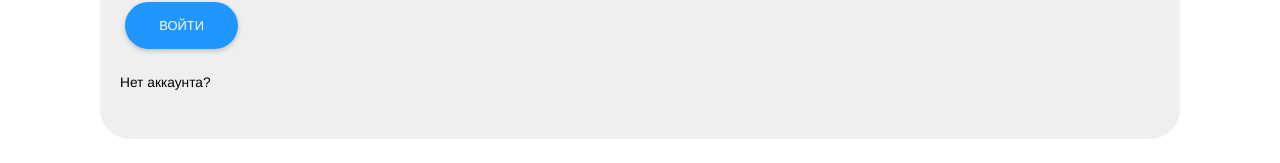
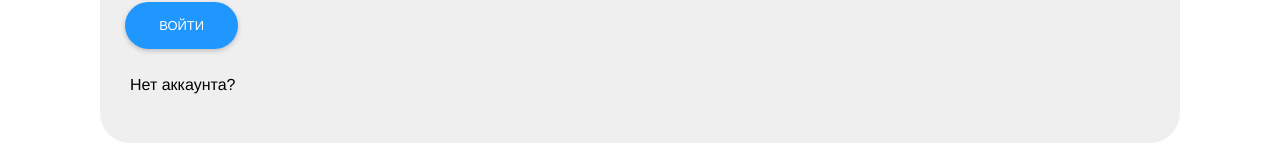
Before and after one commit to Vladimir-Vorobev/Charity_Boost_hack_feb_client, a Vue app: page /login in a window 1280 px wide. Shown: the part 456-619 px from the top of the page. Built offline with nearby package versions, Linux system fonts and the light colour scheme.

Commit message:
Update login.vue

```diff
--- a/src/components/login.vue
+++ b/src/components/login.vue
@@ -23,7 +23,7 @@
                         <button class="btn btn-rounded-blue btn-lg" @click="loginUser()">Войти</button>
                     </div>
                 </form> <br>
-                <p  style="text-align: left;">
+                <p style="text-align: left; font-size: 1em; padding-left: 10px;">
                     <router-link to="/registration" class="router-link">Нет аккаунта?</router-link>
                 </p>
             </div>
```
